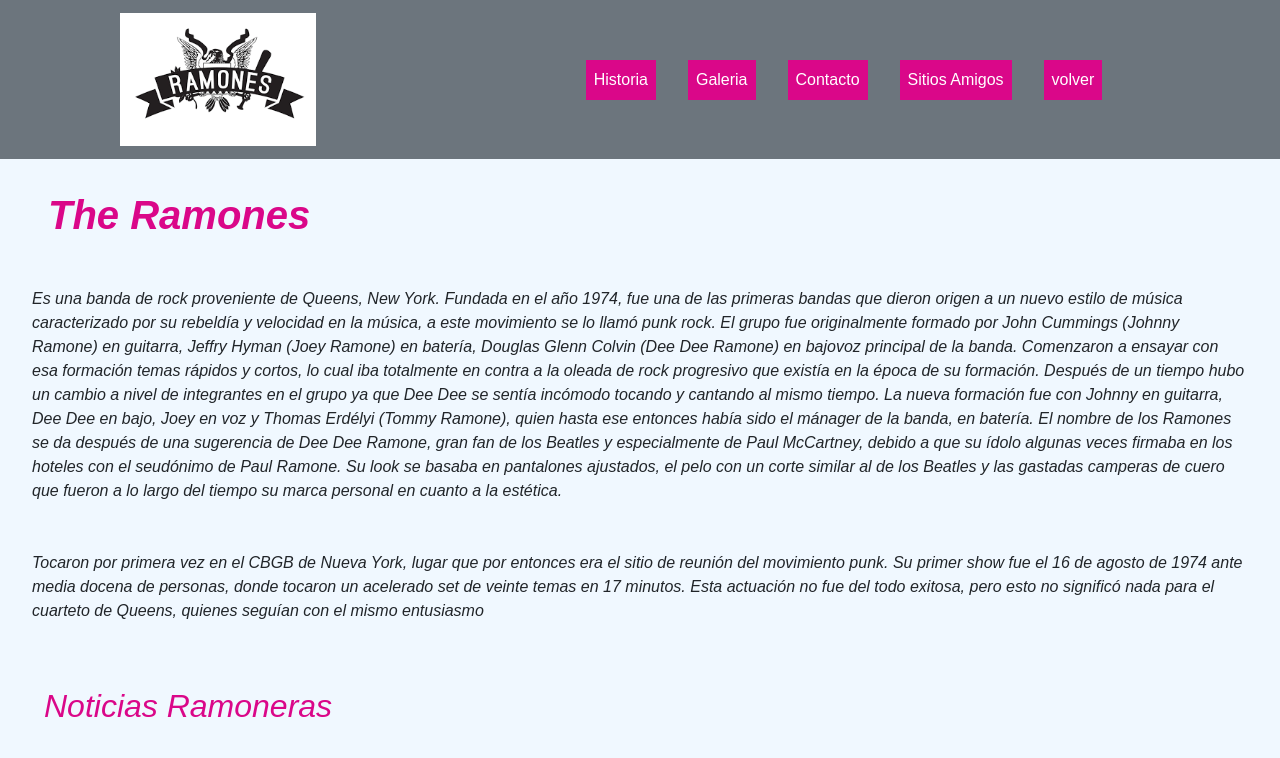
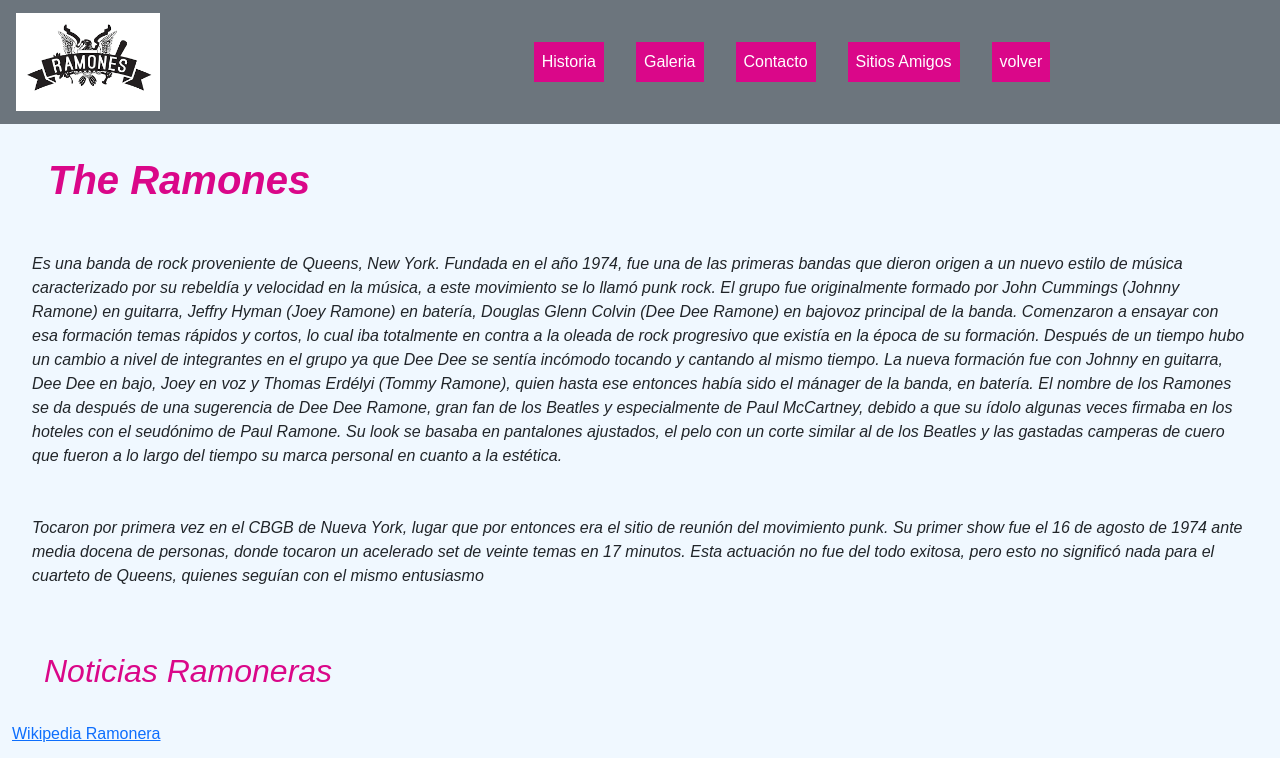
Before and after one commit to juanpabloforastierievnagelista/Preentrega2-definitiva, a plain HTML site: page index.html in a window 1280 px wide. Shown: the top 758 px of the page. Drawn offline with nearby package versions, Linux system fonts and the light colour scheme.

Commit message:
achicando y modificando el navbar  el logo como una de las correcciones

```diff
--- a/css/style.css
+++ b/css/style.css
@@ -112,9 +112,10 @@ h2{
 }
 
 .logo{
-  height: 25%;
-  width: 50%;
-  margin-left: 15vh;
+  max-width: 50%;
+  height:auto;
+  float: left;
+  margin-left: 2vh;
 }
 
 .texto{
```
